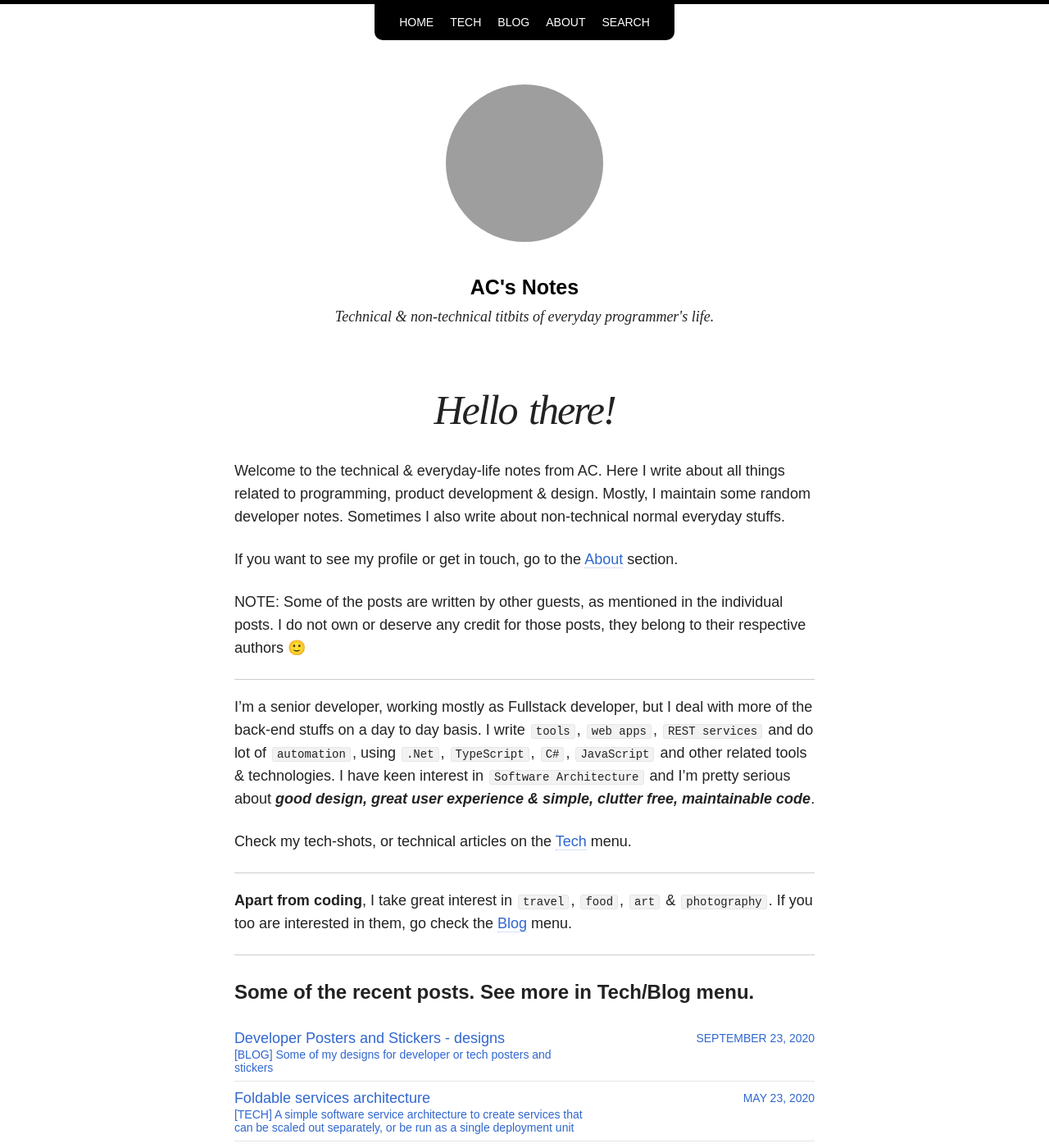
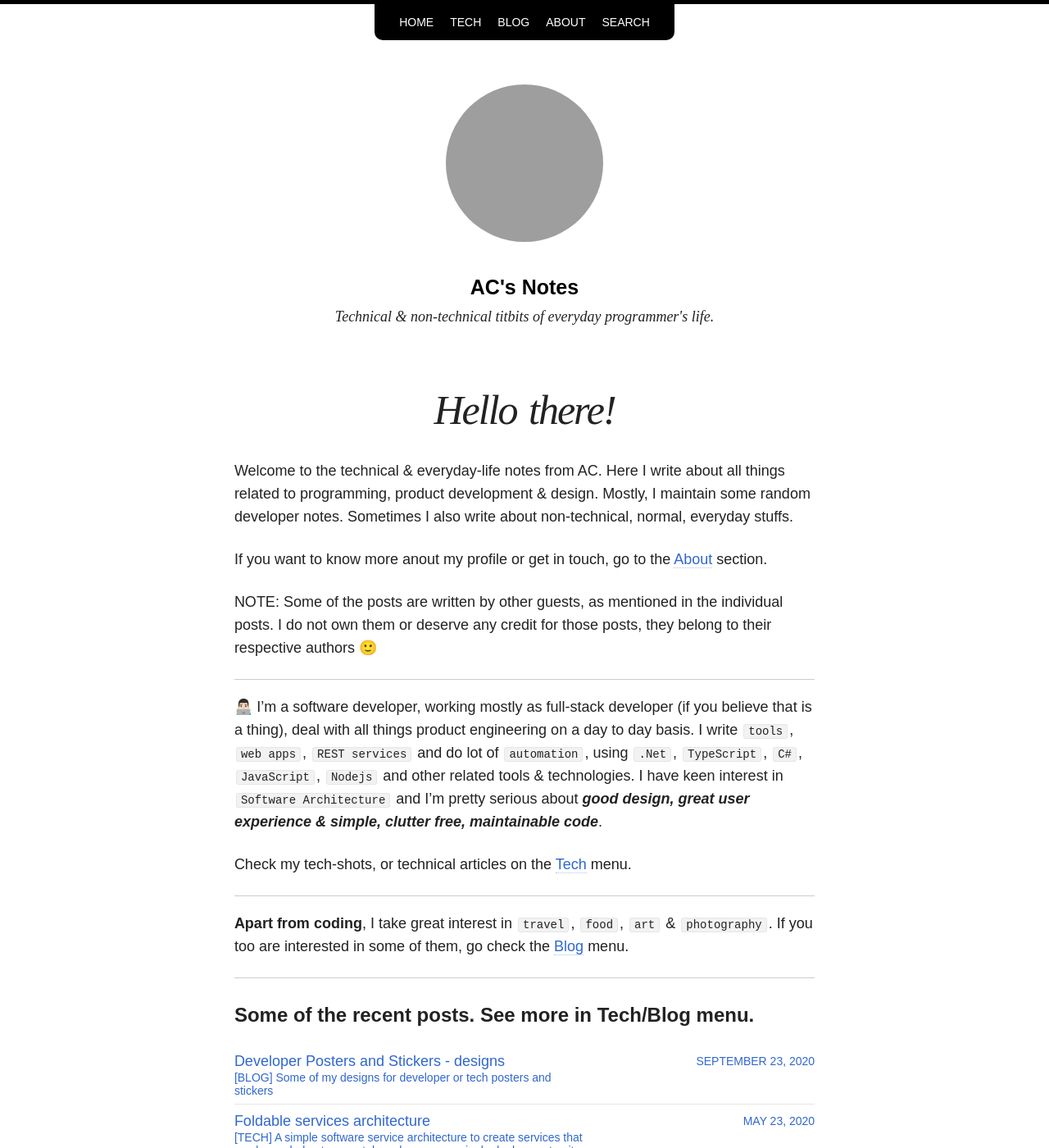
Before and after one commit to chakrabar/chakrabar.github.io, a Jekyll site: the page built from index.md, in a window 1280 px wide and 1400 px high. Shown: the whole window at 82% size. Built offline with Jekyll 4.4.1, drawn with Linux system fonts in a browser that asks for light colours; nearby versions of some CDN libraries.

Commit message:
Minor fixes & improvements in profile

```diff
--- a/index.md
+++ b/index.md
@@ -4,21 +4,21 @@ title: "Hello there!"
 excerpt: "Technical & non-technical titbits of everyday life"
 ---
 
-Welcome to the technical & everyday-life notes from AC. Here I write about all things related to programming, product development & design. Mostly, I maintain some random developer notes. Sometimes I also write about non-technical normal everyday stuffs.
+Welcome to the technical & everyday-life notes from AC. Here I write about all things related to programming, product development & design. Mostly, I maintain some random developer notes. Sometimes I also write about non-technical, normal, everyday stuffs.
 
-If you want to see my profile or get in touch, go to the [About](/about) section.
+If you want to know more anout my profile or get in touch, go to the [About](/about) section.
 
-NOTE: Some of the posts are written by other guests, as mentioned in the individual posts. I do not own or deserve any credit for those posts, they belong to their respective authors 🙂
+NOTE: Some of the posts are written by other guests, as mentioned in the individual posts. I do not own them or deserve any credit for those posts, they belong to their respective authors 🙂
 
 ----
 
-I'm a senior developer, working mostly as Fullstack developer, but I deal with more of the back-end stuffs on a day to day basis. I write `tools`, `web apps`, `REST services` and do lot of `automation`, using `.Net`, `TypeScript`, `C#`, `JavaScript` and other related tools & technologies. I have keen interest in `Software Architecture` and I'm pretty serious about ***good design, great user experience & simple, clutter free, maintainable code***.
+👨🏻‍💻 I'm a software developer, working mostly as full-stack developer (if you believe that is a thing), deal with all things product engineering on a day to day basis. I write `tools`, `web apps`, `REST services` and do lot of `automation`, using `.Net`, `TypeScript`, `C#`, `JavaScript`, `Nodejs` and other related tools & technologies. I have keen interest in `Software Architecture` and I'm pretty serious about ***good design, great user experience & simple, clutter free, maintainable code***.
 
 Check my tech-shots, or technical articles on the [Tech](/articles/) menu.
 
 ----
 
-**Apart from coding**, I take great interest in `travel`, `food`, `art` & `photography`. If you too are interested in them, go check the [Blog](/blog/) menu.
+**Apart from coding**, I take great interest in `travel`, `food`, `art` & `photography`. If you too are interested in some of them, go check the [Blog](/blog/) menu.
 
 ----
 
```
Also changed, not shown: about/index.html (+31 -13 lines).
